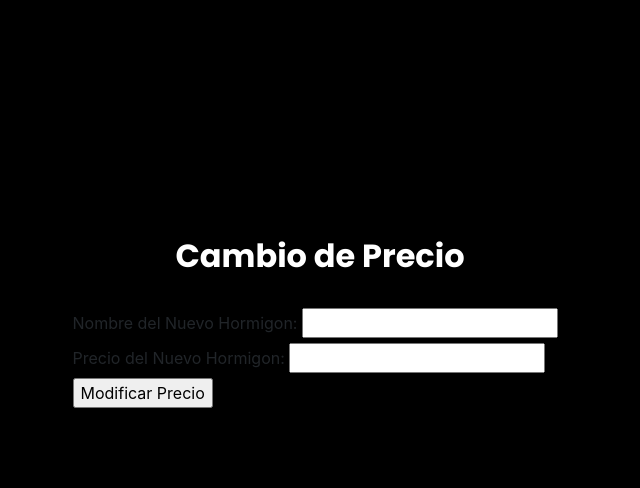
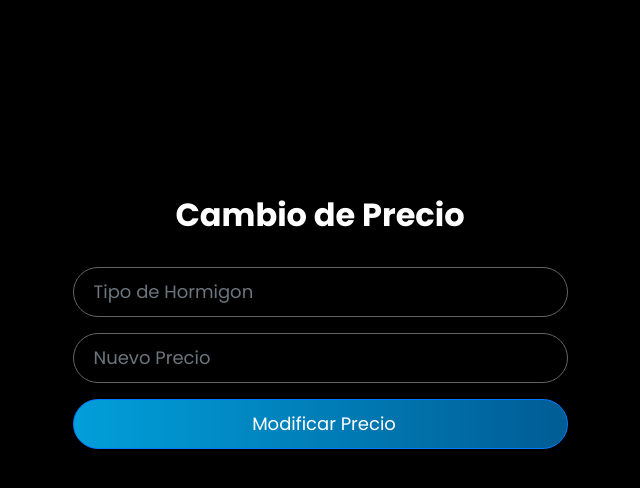
Before and after one commit to MatiasBoldini/TesisCimento, a Django app: page /cambioprecio/ in a window 1280 px wide. Shown: the part 143-631 px from the top of the page, without its empty margins (320-960 px from the left). Run offline with Django 4.2, Linux system fonts and the light colour scheme; some libraries are stand-ins or nearby versions.

Commit message:
html actualizacion de precios con css

```diff
--- a/tesisApp/templates/tesisApp/cambioprecio.html
+++ b/tesisApp/templates/tesisApp/cambioprecio.html
@@ -5,7 +5,7 @@
     <meta name="viewport" content="width=device-width, initial-scale=1, shrink-to-fit=no">
     <link rel="stylesheet" href="https://stackpath.bootstrapcdn.com/bootstrap/4.5.2/css/bootstrap.min.css">
     <link rel="stylesheet" href="https://fonts.googleapis.com/css2?family=Poppins:wght@400;700&display=swap">
-    <link rel="stylesheet" type="text/css" href="../../static/login.css">
+    <link rel="stylesheet" type="text/css" href="../../static/login.css?v=1.1">
     <script src="static/java.js"></script>
 
     <title>Página de Cambio de Precio de Hormigones</title>
@@ -30,11 +30,13 @@
                     <div class="col-md-12">
                         <form method="post" action="{% url 'cambioprecio_sin_id' %}">
                             {% csrf_token %}
-                            <label for="nuevo_hormigon_nombre">Nombre del Nuevo Hormigon:</label>
-                            <input type="text" name="nuevo_hormigon_nombre" required>
-                            <label for="nuevo_precio">Precio del Nuevo Hormigon:</label>
-                            <input type="number" name="nuevo_precio" step="0.01" required>
-                            <input type="submit" value="Modificar Precio">
+                            <div class="form-group">
+                                <input type="text" name="nuevo_hormigon_nombre" class="form-control" placeholder="Tipo de Hormigon" required>
+                            </div>
+                            <div class="form-group">
+                                <input type="number" name="nuevo_precio" class="form-control" step="0.01" placeholder="Nuevo Precio" required>
+                            </div>
+                            <input type="submit" value="Modificar Precio"class=" btn btn-primary btn-block btn-inicio">
                         </form>
 
                         <ul>
```
Also changed, not shown: db.sqlite3.
